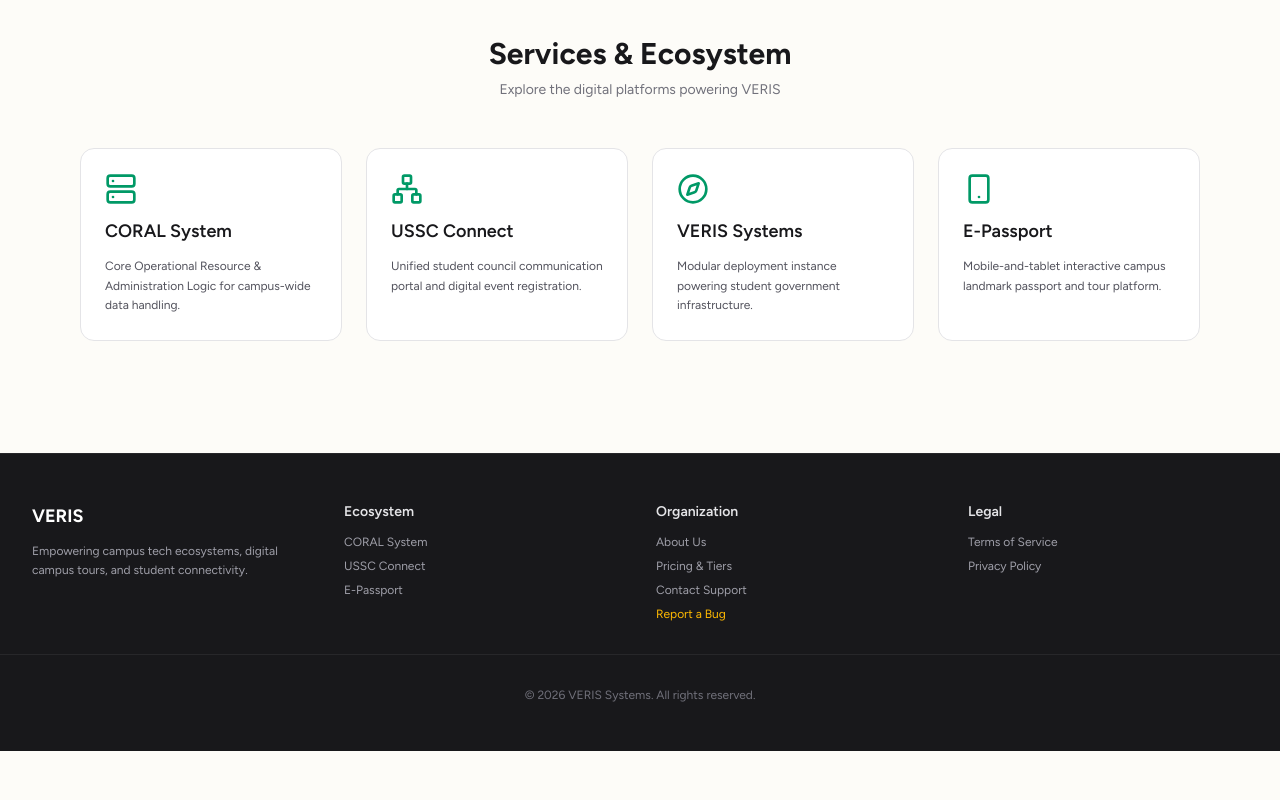
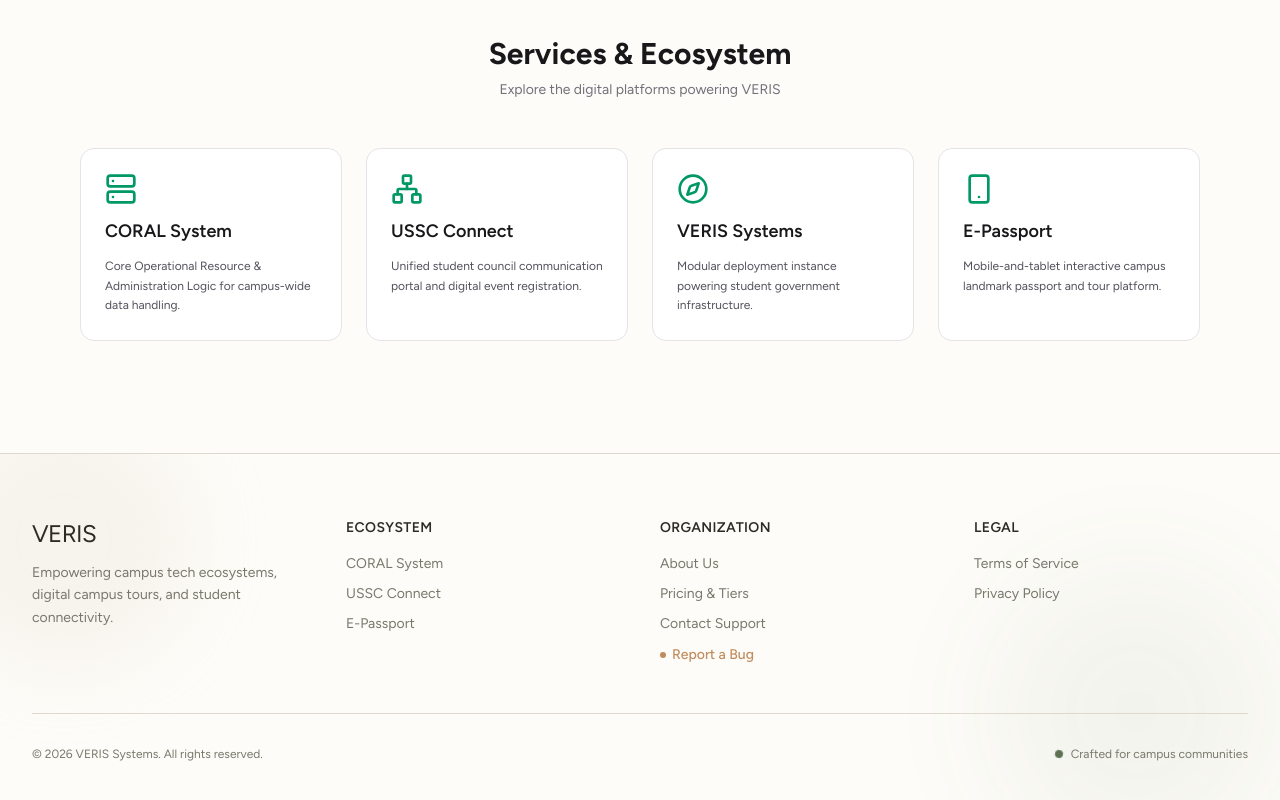
Before and after one commit to Atlas-VSU/veris-page, a Next.js app: page / in a window 1280 px wide. Shown: the part 744-1544 px from the top of the page. Before the commit the page ends 1495 px from the top, so only its background shows below. Built offline with nearby package versions, Linux system fonts and the light colour scheme.

Commit message:
refactor: style footer base on design token

```diff
--- a/src/features/shared/components/Footer.tsx
+++ b/src/features/shared/components/Footer.tsx
@@ -2,45 +2,115 @@ import Link from "next/link";
 
 export function Footer() {
   return (
-    <footer className="bg-zinc-900 text-zinc-400 text-sm border-t border-zinc-800 py-12 mt-auto">
-      <div className="max-w-7xl mx-auto px-4 sm:px-6 lg:px-8 grid grid-cols-1 md:grid-cols-4 gap-8">
-        <div>
-          <h3 className="text-white font-bold text-lg mb-3">VERIS</h3>
-          <p className="text-xs leading-relaxed text-zinc-400">
+    <footer
+      className="relative isolate overflow-hidden border-t pt-16 pb-10 mt-auto"
+      style={{
+        backgroundColor: "#FDFCF8",
+        color: "#2C2C24",
+        borderColor: "#DED8CF",
+      }}
+    >
+      {/* solid backing layer — guarantees text contrast even if blobs render above expected z-index */}
+      <div className="absolute inset-0 -z-10" style={{ backgroundColor: "#FDFCF8" }} />
+
+      {/* ambient decorative shapes — clipped tightly so they can't bleed across the whole viewport on narrow screens */}
+      <div className="pointer-events-none absolute -top-10 -left-16 w-56 h-56 sm:w-64 sm:h-64 rounded-full bg-accent opacity-25 blur-2xl animate-float -z-10" />
+      <div className="pointer-events-none absolute -bottom-16 right-0 w-56 h-56 sm:w-72 sm:h-72 rounded-full bg-primary opacity-[0.06] blur-3xl animate-float-delayed -z-10" />
+
+      <div className="relative z-10 max-w-7xl mx-auto px-4 sm:px-6 lg:px-8">
+        <div className="grid grid-cols-1 md:grid-cols-4 gap-10">
+          <div className="animate-fade-in-up">
+            <h3 className="font-fraunces text-2xl text-[#2C2C24] mb-3 tracking-tight">
+              VERIS
+            </h3>
+            <p className="font-nunito text-sm leading-relaxed text-[#78786C] max-w-xs">
               Empowering campus tech ecosystems, digital campus tours, and student connectivity.
             </p>
           </div>
 
-        <div>
-          <h4 className="text-zinc-200 font-semibold mb-3">Ecosystem</h4>
-          <ul className="space-y-2 text-xs">
-            <li><Link href="/services" className="hover:text-white">CORAL System</Link></li>
-            <li><Link href="/services" className="hover:text-white">USSC Connect</Link></li>
-            <li><Link href="/services" className="hover:text-white">E-Passport</Link></li>
+          <div className="animate-fade-in-up animation-delay-100">
+            <h4 className="font-nunito font-semibold text-sm uppercase tracking-wide text-[#2C2C24] mb-4">
+              Ecosystem
+            </h4>
+            <ul className="space-y-2.5 font-nunito text-sm">
+              <li>
+                <Link href="/services" className="text-[#78786C] hover:text-primary transition-colors">
+                  CORAL System
+                </Link>
+              </li>
+              <li>
+                <Link href="/services" className="text-[#78786C] hover:text-primary transition-colors">
+                  USSC Connect
+                </Link>
+              </li>
+              <li>
+                <Link href="/services" className="text-[#78786C] hover:text-primary transition-colors">
+                  E-Passport
+                </Link>
+              </li>
             </ul>
           </div>
 
-        <div>
-          <h4 className="text-zinc-200 font-semibold mb-3">Organization</h4>
-          <ul className="space-y-2 text-xs">
-            <li><Link href="/about" className="hover:text-white">About Us</Link></li>
-            <li><Link href="/pricing" className="hover:text-white">Pricing & Tiers</Link></li>
-            <li><Link href="/contact" className="hover:text-white">Contact Support</Link></li>
-            <li><Link href="/bug-report" className="hover:text-white text-amber-400">Report a Bug</Link></li>
+          <div className="animate-fade-in-up animation-delay-200">
+            <h4 className="font-nunito font-semibold text-sm uppercase tracking-wide text-[#2C2C24] mb-4">
+              Organization
+            </h4>
+            <ul className="space-y-2.5 font-nunito text-sm">
+              <li>
+                <Link href="/about" className="text-[#78786C] hover:text-primary transition-colors">
+                  About Us
+                </Link>
+              </li>
+              <li>
+                <Link href="/pricing" className="text-[#78786C] hover:text-primary transition-colors">
+                  Pricing & Tiers
+                </Link>
+              </li>
+              <li>
+                <Link href="/contact" className="text-[#78786C] hover:text-primary transition-colors">
+                  Contact Support
+                </Link>
+              </li>
+              <li>
+                <Link
+                  href="/bug-report"
+                  className="inline-flex items-center gap-1.5 text-secondary hover:text-primary transition-colors font-medium"
+                >
+                  <span className="w-1.5 h-1.5 rounded-full bg-secondary" />
+                  Report a Bug
+                </Link>
+              </li>
             </ul>
           </div>
 
-        <div>
-          <h4 className="text-zinc-200 font-semibold mb-3">Legal</h4>
-          <ul className="space-y-2 text-xs">
-            <li><Link href="/terms" className="hover:text-white">Terms of Service</Link></li>
-            <li><Link href="/privacy" className="hover:text-white">Privacy Policy</Link></li>
+          <div className="animate-fade-in-up animation-delay-300">
+            <h4 className="font-nunito font-semibold text-sm uppercase tracking-wide text-[#2C2C24] mb-4">
+              Legal
+            </h4>
+            <ul className="space-y-2.5 font-nunito text-sm">
+              <li>
+                <Link href="/terms" className="text-[#78786C] hover:text-primary transition-colors">
+                  Terms of Service
+                </Link>
+              </li>
+              <li>
+                <Link href="/privacy" className="text-[#78786C] hover:text-primary transition-colors">
+                  Privacy Policy
+                </Link>
+              </li>
             </ul>
           </div>
         </div>
 
-      <div className="max-w-7xl mx-auto px-4 sm:px-6 lg:px-8 mt-8 pt-8 border-t border-zinc-800 text-xs text-center text-zinc-500">
+        <div className="mt-12 pt-8 border-t border-[#DED8CF] flex flex-col sm:flex-row items-center justify-between gap-3 animate-fade-in-slow">
+          <p className="font-nunito text-xs text-[#78786C]">
             © {new Date().getFullYear()} VERIS Systems. All rights reserved.
+          </p>
+          <div className="flex items-center gap-2 font-nunito text-xs text-[#78786C]">
+            <span className="w-2 h-2 rounded-full bg-primary animate-gentle-rotate" />
+            Crafted for campus communities
+          </div>
+        </div>
       </div>
     </footer>
   );
```
Lines whose indentation alone changed are shown as unchanged.
